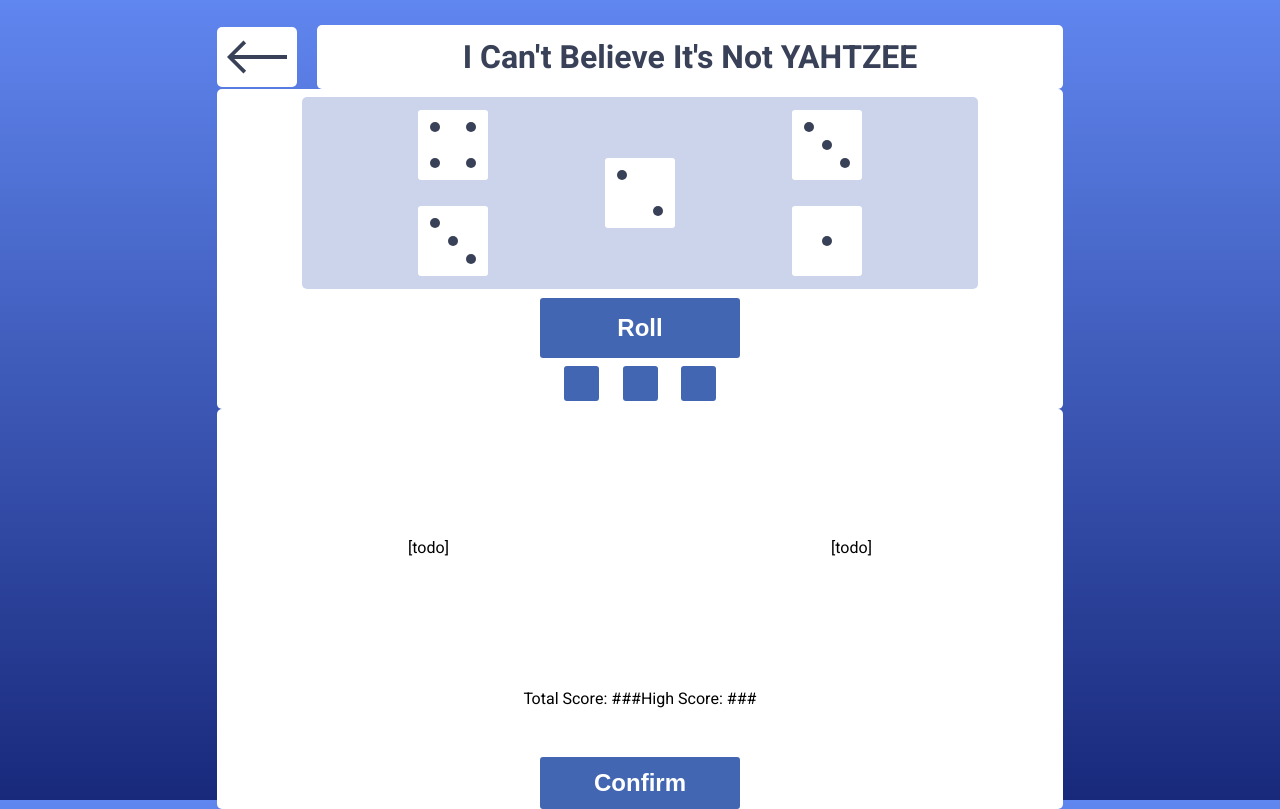
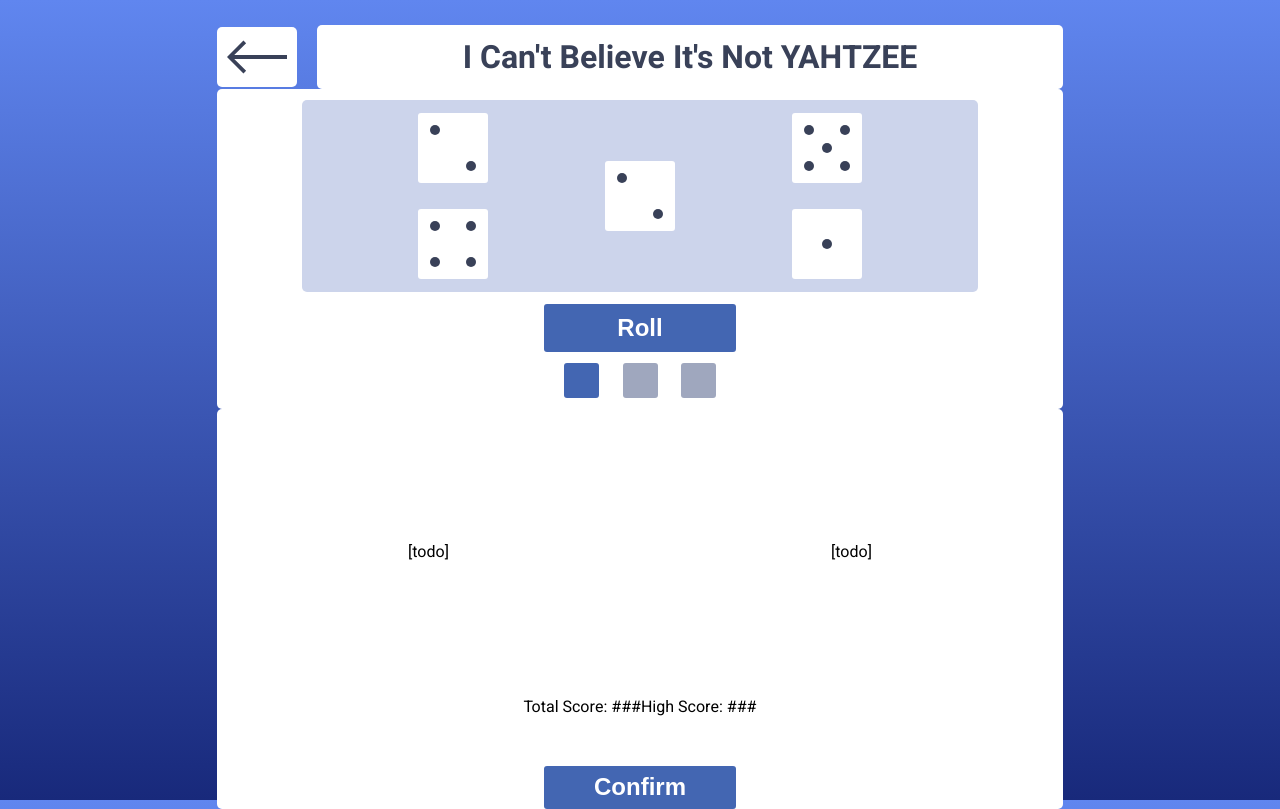
Before and after one commit to AP94/demo-card, a Next.js app: page /yacht in a window 1280 px wide. Built offline with nearby package versions, Linux system fonts and the light colour scheme.

Commit message:
Add dice rolling

```diff
--- a/app/yacht/page.tsx
+++ b/app/yacht/page.tsx
@@ -12,32 +12,57 @@
 }
 
 export default function Page() {
-  const [rollsLeft, setRollsLeft] = useState(3);
+  const [rollsLeft, setRollsLeft] = useState(2);
   const [pointsSubmitted, setPointsSubmitted] = useState(false);
   const [dice, setDice] = useState<RollableDie[]>([]);
+
+  const rollDuration = 1000;
 
   const generateDie = () => {
     return {
       value: Math.ceil(Math.random() * 6),
       isHeld: false,
-    isRolling: false,
+      isRolling: true,
       id: nanoid()
     }
   }
 
-  useEffect(() => {
+  const rollAllDice = () => {
     let dice: RollableDie[] = [];
     for (let i = 0; i < 5; i++) {
       dice.push(generateDie());
     }
     setDice(dice);
+
+    setTimeout(() => {
+      setDice(prevDice => prevDice.map(die => {
+        return {...die, isRolling: false}
+      }))
+    })
+  }
+
+  useEffect(() => {
+    rollAllDice();
   }, []);
 
   const rollDice = () => {
+    if (pointsSubmitted) {
       setPointsSubmitted(false);
+      rollAllDice();
+    }
 
+    else {
       // roll dice
+      setDice(prevDice => prevDice.map(die => {
+        return die.isHeld ?
+          die :
+          {...die,
+            value: Math.ceil(Math.random() * 6),
+            isRolling: true
+          }
+      }));
 
+      // update rolls left
       setRollsLeft((prevRollsLeft) => {
         if (prevRollsLeft > 0)
         {
@@ -45,9 +70,22 @@
         }
         else
         {
-        return 3;
+          return 2;
         }
       })
+    }
+
+    // after 0.5 seconds, finish "rolling"
+    setTimeout(() => {
+      setDice(prevDice => prevDice.map(die => {
+        return die.isRolling ?
+          {...die,
+            isRolling: false
+          } :
+          die
+      }));
+    }, rollDuration);
+
   }
 
   const markScore = () =>
@@ -58,12 +96,19 @@
     // (maybe) add styling to the submitted points in the scorecard
 
     setPointsSubmitted(true);
-    setRollsLeft(3);
+    setRollsLeft(2);
+    setDice(prevDice => prevDice.map(die => {
+      return die.isRolling ?
+        {...die,
+          isHeld: false
+        } :
+        die
+    }));
   }
 
   const setHeld = (id: string) => {
     console.log(id);
-    setDice(oldDice => oldDice.map(die => {
+    setDice(prevDice => prevDice.map(die => {
         return die.id === id ?
             {...die, isHeld: !die.isHeld} :
             die
@@ -71,8 +116,7 @@
   }
 
   const diceElements = dice.map(die => (
-    die.isRolling ? <div className="rolling-die" /> :
-    <Die key={die.id} id={die.id} value={die.value} isHeld={die.isHeld} toggleSelect={setHeld}></Die>
+    <Die key={die.id} id={die.id} value={die.value} isHeld={die.isHeld} isRolling={die.isRolling} toggleSelect={setHeld}></Die>
   ));
 
   return (
@@ -95,9 +139,9 @@
         </div>
         <button className="action-button" onClick={rollDice} disabled={rollsLeft < 1 && !pointsSubmitted}>Roll</button>
         <div className="roll-tracking">
-          <div className={rollsLeft > 2 ? 'roll-box active' : 'roll-box inactive'}></div>
-          <div className={rollsLeft > 1 ? 'roll-box active' : 'roll-box inactive'}></div>
-          <div className={rollsLeft > 0 ? 'roll-box active' : 'roll-box inactive'}></div>
+          <div className={rollsLeft < 3 ? 'roll-box active' : 'roll-box inactive'}></div>
+          <div className={rollsLeft < 2 ? 'roll-box active' : 'roll-box inactive'}></div>
+          <div className={rollsLeft < 1 ? 'roll-box active' : 'roll-box inactive'}></div>
         </div>
       </div>
       <div className="scorecard-section">
--- a/app/yacht/yacht.less
+++ b/app/yacht/yacht.less
@@ -1,6 +1,6 @@
 .action-button {
-  width: 12.5rem;
-  height: 3.75rem;
+  width: 12rem;
+  height: 3rem;
   border: none;
   border-radius: 0.188rem;
   background-color: #4366B2;
--- a/components/die.less
+++ b/components/die.less
@@ -1,19 +1,17 @@
-.die-face {
-    display: flex;
-    flex-direction: column;
+@rotation-delay: .15s;
+@rotation-duration: 1s;
+@rotation: rotating @rotation-duration ease infinite;
+
+.die {
     width: 4.375rem;
     height: 4.375rem;
-    justify-content: space-between;
     padding: 0.75rem;
     box-sizing: border-box;
     border-radius: 0.188rem;
-
-    &.unlocked {
     background-color: #FFF;
 
     .dot {
         background-color: #394158;
-        }
     }
 
     &.locked {
@@ -24,15 +22,22 @@
         }
     }
 
-    .top-row, .middle-row, .bottom-row {
-        display: flex;
-        justify-content: space-between;
-
     .dot {
         height: 0.625rem;
         width: 0.625rem;
         border-radius: 0.625rem;
     }
+
+    .die-face {
+        height: 100%;
+        width: 100%;
+        display: flex;
+        flex-direction: column;
+        justify-content: space-between;
+
+        .top-row, .middle-row, .bottom-row {
+            display: flex;
+            justify-content: space-between;
         }
 
         &.diagonal {
@@ -51,3 +56,82 @@
             }
         }
     }
+
+    // Source: https://stackoverflow.com/questions/6410730/css-endless-rotation-animation
+    @-webkit-keyframes rotating /* Safari and Chrome */ {
+        from {
+          -webkit-transform: rotate(0deg);
+          -o-transform: rotate(0deg);
+          transform: rotate(0deg);
+        }
+        to {
+          -webkit-transform: rotate(360deg);
+          -o-transform: rotate(360deg);
+          transform: rotate(360deg);
+        }
+      }
+
+      @keyframes rotating {
+        from {
+          -ms-transform: rotate(0deg);
+          -moz-transform: rotate(0deg);
+          -webkit-transform: rotate(0deg);
+          -o-transform: rotate(0deg);
+          transform: rotate(0deg);
+        }
+        to {
+          -ms-transform: rotate(360deg);
+          -moz-transform: rotate(360deg);
+          -webkit-transform: rotate(360deg);
+          -o-transform: rotate(360deg);
+          transform: rotate(360deg);
+        }
+      }
+
+    .rolling-face {
+        height: 100%;
+        width: 100%;
+        position: relative;
+
+        .dot-container {
+            height: 100%;
+            width: 100%;
+            top: 0;
+            left: 0;
+            display: flex;
+            justify-content: center;
+            position: absolute;
+
+            -webkit-animation: @rotation;
+            -moz-animation: @rotation;
+            -ms-animation: @rotation;
+            -o-animation: @rotation;
+            animation: @rotation;
+        }
+
+        .delay {
+            z-index: 1;
+            animation-delay: @rotation-delay;
+        }
+
+        .delay2 {
+            z-index: 2;
+            animation-delay: @rotation-delay*2;
+        }
+
+        .delay3 {
+            z-index: 3;
+            animation-delay: @rotation-delay*3;
+        }
+
+        .delay4 {
+            z-index: 4;
+            animation-delay: @rotation-delay*4;
+        }
+
+        .delay5 {
+            z-index: 5;
+            animation-delay: @rotation-delay*5;
+        }
+    }
+}
--- a/components/die.tsx
+++ b/components/die.tsx
@@ -4,30 +4,23 @@
     id: string;
     value: number;
     isHeld: boolean;
+    isRolling: boolean;
     toggleSelect: (id: string) => void;
 }
 
 export default function Die(data: DieData) {
-    let dieClassName = "die-face";
-    if (data.value < 4)
-    {
-        dieClassName = dieClassName + " diagonal";
-    }
-    if (data.isHeld)
-    {
-        dieClassName = dieClassName + " locked";
-    }
-    else
-    {
-        dieClassName = dieClassName + " unlocked";
+
+    const dieClassName = data.isHeld? "die locked" : "die";
+
+    const handleClick = () => {
+        if (!data.isRolling)
+        {
+            data.toggleSelect(data.id);
+        }
     }
 
-    const handleClick = () => {
-        data.toggleSelect(data.id);
-    }
-
-    return (
-        <div className={dieClassName} onClick={handleClick}>
+    const dotsElement = (
+        <div className={data.value < 4 ? "die-face diagonal" : "die-face"}>
             <div className="top-row">
                 {data.value > 1 && <div className="dot" />}
                 {data.value > 3 && <div className="dot" />}
@@ -42,5 +35,34 @@
                 {data.value > 1 && <div className="dot" />}
             </div>
         </div>
+    );
+
+    const rollingElement = (
+        <div className="rolling-face">
+            <div className="dot-container">
+                <div className="dot" />
+            </div>
+            <div className="dot-container delay">
+                <div className="dot" />
+            </div>
+            <div className="dot-container delay2">
+                <div className="dot" />
+            </div>
+            <div className="dot-container delay3">
+                <div className="dot" />
+            </div>
+            <div className="dot-container delay4">
+                <div className="dot" />
+            </div>
+            <div className="dot-container delay5">
+                <div className="dot" />
+            </div>
+        </div>
+    )
+
+    return (
+        <div className={dieClassName} onClick={handleClick}>
+            {data.isRolling ? rollingElement : dotsElement}
+        </div>
     )
 }
```
Lines whose indentation alone changed are shown as unchanged.
